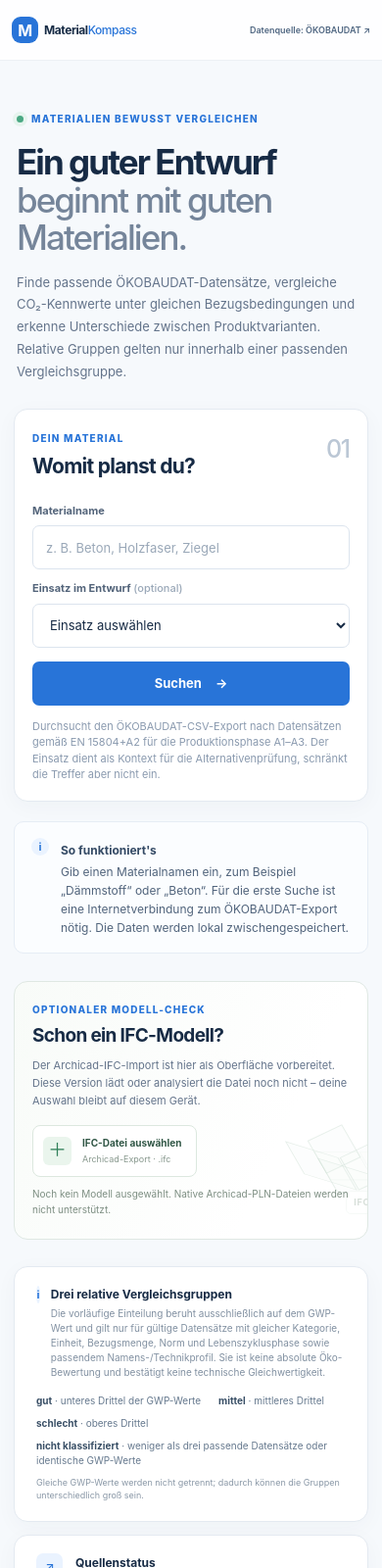
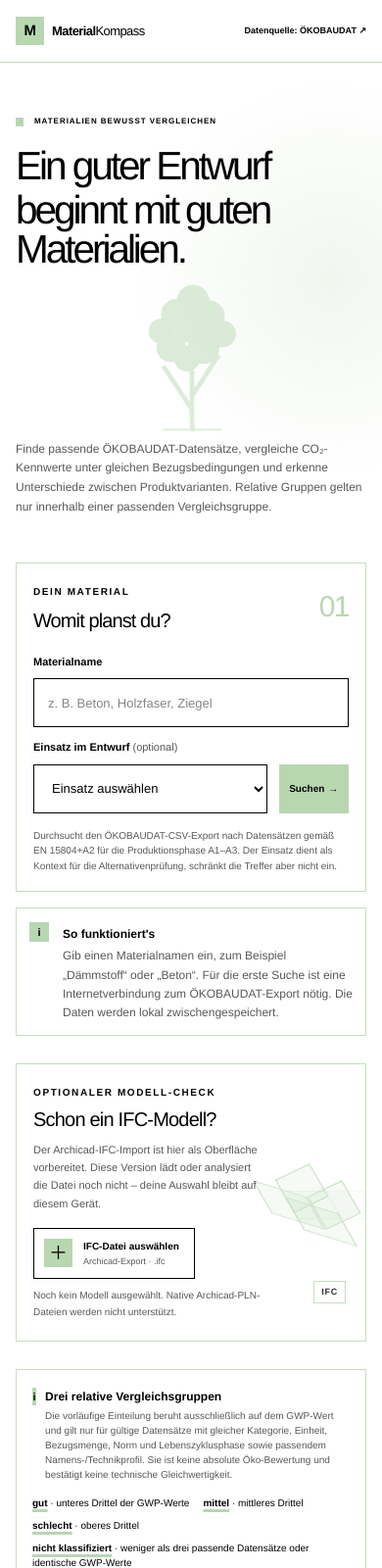
Before and after one commit to Jade-HS-Vibecoding-WPK/CO-Emissionsrechner, a plain HTML site: page public/index.html in a window 390 px wide. Shown: the top 1600 px of the page at 98% size. Drawn offline with Linux system fonts and the light colour scheme.

Commit message:
Apply Swiss-style material app redesign
Co-authored-by: Copilot App <223556219+Copilot@users.noreply.github.com>

```diff
--- a/public/index.html
+++ b/public/index.html
@@ -3,9 +3,10 @@
 <head>
   <meta charset="utf-8">
   <meta name="viewport" content="width=device-width, initial-scale=1">
-  <meta name="theme-color" content="#f6f9fc">
+  <meta name="theme-color" content="#ffffff">
   <title>Material-Kompass – CO₂ &amp; Ökobilanz</title>
   <link rel="stylesheet" href="/styles.css">
+  <link rel="stylesheet" href="/swiss.css">
   <script src="/app.js" defer></script>
 </head>
 <body>
@@ -18,9 +19,26 @@
   </header>
 
   <main>
-    <section class="intro">
-      <p class="eyebrow"><span class="eyebrow-dot"></span>Materialien bewusst vergleichen</p>
-      <h1>Ein guter Entwurf<br><span>beginnt mit guten Materialien.</span></h1>
+    <section class="intro" aria-labelledby="page-title">
+      <div class="intro-copy-block">
+        <p class="eyebrow"><span class="eyebrow-dot" aria-hidden="true"></span>Materialien bewusst vergleichen</p>
+        <h1 id="page-title">Ein guter Entwurf<br><span>beginnt mit guten Materialien.</span></h1>
+      </div>
+      <svg class="hero-tree" viewBox="0 0 360 440" role="presentation" aria-hidden="true" focusable="false">
+        <path class="tree-trunk" d="M183 411c-3-69 1-113-2-157m1 104c-31-45-49-75-73-110m73 74c29-42 45-70 68-103m-67 41c-23-33-36-54-51-83m53 48c19-33 32-52 47-77m-50 30c-2-35-1-58 2-87" />
+        <path class="tree-ground" d="M108 412h150" />
+        <g class="tree-crown">
+          <circle cx="185" cy="72" r="44" />
+          <circle cx="139" cy="105" r="39" />
+          <circle cx="226" cy="112" r="43" />
+          <circle cx="101" cy="151" r="34" />
+          <circle cx="177" cy="137" r="44" />
+          <circle cx="264" cy="158" r="35" />
+          <circle cx="127" cy="194" r="39" />
+          <circle cx="213" cy="195" r="42" />
+          <circle cx="169" cy="224" r="34" />
+        </g>
+      </svg>
       <p class="intro-copy">Finde passende ÖKOBAUDAT-Datensätze, vergleiche CO₂-Kennwerte unter gleichen Bezugsbedingungen und erkenne Unterschiede zwischen Produktvarianten. Relative Gruppen gelten nur innerhalb einer passenden Vergleichsgruppe.</p>
     </section>
 
--- /dev/null
+++ b/public/swiss.css
@@ -0,0 +1,452 @@
+:root {
+  color-scheme: light;
+  --ink: #000;
+  --muted: rgba(0, 0, 0, .66);
+  --soft: rgba(0, 0, 0, .48);
+  --line: rgba(183, 215, 176, .8);
+  --paper: #fff;
+  --canvas: #fff;
+  --blue: #000;
+  --blue-dark: #000;
+  --blue-soft: #B7D7B0;
+  --green: #000;
+  --green-bg: #B7D7B0;
+  --orange: #000;
+  --orange-bg: #B7D7B0;
+  --red: #000;
+  --red-bg: #B7D7B0;
+  font-family: "Helvetica Neue", Helvetica, Arial, sans-serif;
+}
+
+* {
+  border-radius: 0 !important;
+  box-shadow: none !important;
+}
+
+body {
+  position: relative;
+  isolation: isolate;
+  overflow-x: hidden;
+  color: #000;
+  background: #fff;
+}
+
+body::before {
+  position: fixed;
+  z-index: -1;
+  top: -28vw;
+  right: -14vw;
+  width: 68vw;
+  height: 68vw;
+  border-radius: 50% !important;
+  background: radial-gradient(ellipse, rgba(183, 215, 176, .2), rgba(183, 215, 176, 0) 68%);
+  content: "";
+  pointer-events: none;
+  animation: ambient-drift 32s ease-in-out infinite alternate;
+  will-change: transform;
+}
+
+@keyframes ambient-drift {
+  from { transform: translate3d(0, 0, 0) scale(.96); }
+  to { transform: translate3d(-7vw, 8vw, 0) scale(1.08); }
+}
+
+.site-header {
+  position: relative;
+  z-index: 1;
+  height: 76px;
+  padding: 0 max(32px, calc((100vw - 1360px) / 2));
+  border-bottom: 1px solid var(--line);
+  background: rgba(255, 255, 255, .92);
+}
+
+.brand {
+  gap: 12px;
+  color: #000;
+  font-size: 15px;
+  font-weight: 700;
+  letter-spacing: -.045em;
+}
+
+.brand-mark {
+  width: 32px;
+  height: 32px;
+  color: #000;
+  background: #B7D7B0;
+  font-size: 15px;
+}
+
+.brand-light { color: #000; font-weight: 400; }
+.header-link { color: #000; font-size: 11px; font-weight: 600; }
+.header-link:hover, .source-note a:hover { color: #000; text-decoration: underline; text-decoration-color: #B7D7B0; text-decoration-thickness: 3px; }
+
+main {
+  display: grid;
+  grid-template-columns: repeat(12, minmax(0, 1fr));
+  column-gap: 24px;
+  row-gap: 24px;
+  width: min(calc(100% - 64px), 1360px);
+  margin: 0 auto;
+}
+
+.intro {
+  grid-column: 1 / -1;
+  display: grid;
+  grid-template-columns: repeat(12, minmax(0, 1fr));
+  column-gap: 24px;
+  align-items: center;
+  min-height: 490px;
+  padding: 76px 0 64px;
+}
+
+.intro-copy-block { grid-column: 1 / span 7; }
+.intro-copy { grid-column: 1 / span 7; }
+.eyebrow, .step-label { color: #000; font-size: 10px; font-weight: 700; letter-spacing: .16em; }
+.eyebrow { gap: 11px; }
+.eyebrow-dot { width: 9px; height: 9px; background: #B7D7B0; }
+
+h1 {
+  max-width: 850px;
+  margin: 29px 0 25px;
+  color: #000;
+  font-size: clamp(58px, 7.1vw, 104px);
+  font-weight: 500;
+  line-height: .96;
+  letter-spacing: -.085em;
+}
+
+h1 span { color: #000; font-weight: 400; }
+.intro-copy { max-width: 570px; color: var(--muted); font-size: 15px; line-height: 1.8; }
+
+.hero-tree {
+  grid-column: 9 / span 4;
+  grid-row: 1 / span 2;
+  justify-self: center;
+  width: min(100%, 360px);
+  height: auto;
+  overflow: visible;
+  opacity: .48;
+}
+
+.tree-trunk, .tree-ground {
+  fill: none;
+  stroke: #B7D7B0;
+  stroke-linecap: square;
+  stroke-width: 12;
+}
+
+.tree-ground { stroke-width: 5; }
+.tree-crown circle { fill: #B7D7B0; }
+
+.search-panel, .comparison-legend, .source-note,
+.message, .results-list, .detail-panel, .model-panel {
+  border: 1px solid var(--line);
+  border-radius: 0 !important;
+  background: #fff;
+}
+
+.search-panel, .comparison-legend, .source-note {
+  box-shadow: none;
+}
+
+.search-panel {
+  grid-column: 1 / -1;
+  padding: 30px 34px 26px;
+}
+
+.section-heading h2, .results-heading h2 {
+  margin-top: 7px;
+  color: #000;
+  font-size: 24px;
+  font-weight: 500;
+  letter-spacing: -.045em;
+}
+
+.step-number { color: #B7D7B0; font-size: 30px; font-weight: 500; }
+
+.form-grid {
+  grid-template-columns: minmax(0, 1.4fr) minmax(0, .9fr) 140px;
+  gap: 16px;
+  margin-top: 26px;
+}
+
+.field { gap: 9px; }
+.field > span { color: #000; font-size: 11px; font-weight: 600; }
+.optional { color: var(--muted); }
+
+input, select {
+  height: 50px;
+  padding: 0 14px;
+  border: 1px solid #000;
+  border-radius: 0 !important;
+  color: #000;
+  background: #fff;
+  font-size: 13px;
+}
+
+input::placeholder { color: var(--soft); }
+input:focus, select:focus { border-color: #000; outline: 3px solid #B7D7B0; box-shadow: none; }
+
+.search-button {
+  height: 50px;
+  border-radius: 0 !important;
+  color: #000;
+  background: #B7D7B0;
+  font-size: 12px;
+  font-weight: 700;
+  transition: background-color .18s ease;
+}
+
+.search-button:hover { color: #fff; background: #000; }
+.search-button:active { transform: none; }
+.search-button:disabled { color: #000; background: #B7D7B0; opacity: .6; }
+.form-note { margin-top: 15px; color: var(--muted); font-size: 11px; }
+
+.message {
+  grid-column: 1 / -1;
+  gap: 14px;
+  margin: 0;
+  padding: 15px 18px;
+  color: #000;
+  background: #fff;
+}
+
+.message-icon {
+  flex-basis: 20px;
+  width: 20px;
+  height: 20px;
+  border-radius: 0 !important;
+  color: #000;
+  background: #B7D7B0;
+}
+
+.message strong, .empty-detail strong { color: #000; }
+.message p, .empty-detail p { color: var(--muted); }
+.message.error { border-color: #000; background: #fff; }
+.message.error .message-icon { color: #000; background: #B7D7B0; }
+.message.loading .message-icon { border-color: #B7D7B0; border-top-color: #000; }
+
+.results-section { grid-column: 1 / -1; padding-top: 42px; }
+.results-heading { margin: 0 0 18px; }
+.results-count { color: var(--muted); font-size: 11px; }
+
+.results-layout {
+  display: grid;
+  grid-template-columns: repeat(12, minmax(0, 1fr));
+  gap: 18px 24px;
+}
+
+.results-list { grid-column: 1 / span 5; max-height: 680px; }
+.detail-panel { grid-column: 6 / span 7; min-height: 280px; }
+.result-family { padding: 18px 18px 0; border-bottom-color: var(--line); }
+.family-heading { padding: 2px 0 13px; }
+.family-kicker { color: #000; font-size: 9px; font-weight: 700; letter-spacing: .1em; }
+.family-heading h3 { margin: 5px 0 3px; color: #000; font-size: 14px; font-weight: 600; }
+.family-count { color: var(--muted); font-size: 10px; }
+.family-items { border-top-color: var(--line); }
+
+.result-card {
+  padding: 14px 6px 13px;
+  border-bottom-color: var(--line);
+  color: #000;
+  background: #fff;
+}
+
+.result-card:hover { background: rgba(183, 215, 176, .28); }
+.result-card[aria-pressed="true"] { background: #B7D7B0; box-shadow: inset 4px 0 #000; }
+.result-name { color: #000; font-size: 12px; font-weight: 650; }
+.result-category { color: var(--muted); }
+.result-year { color: var(--muted); }
+.result-value { color: #000; font-weight: 700; }
+.result-rating { margin-top: 9px; }
+.rating-badge { border-color: #000; border-radius: 0 !important; color: #000; background: #fff; }
+.variant-note { color: var(--muted); }
+
+.empty-detail { padding: 63px 36px; }
+.empty-icon { color: #000; }
+.detail-content { padding: 26px; }
+.detail-kicker { color: #000; }
+.detail-title { color: #000; font-size: 20px; font-weight: 550; letter-spacing: -.04em; }
+.detail-category { color: var(--muted); }
+
+.gwp-card { margin-top: 22px; padding: 18px; border-left: 5px solid #B7D7B0; border-radius: 0 !important; background: #fff; }
+.gwp-label { color: #000; font-size: 10px; font-weight: 650; }
+.gwp-value { color: #000; font-size: 32px; font-weight: 500; }
+.gwp-unit, .gwp-caption { color: var(--muted); }
+.metric-heading { color: #000; }
+.metric-grid { gap: 0 16px; }
+.metric { border: 0; border-top: 1px solid var(--line); border-radius: 0 !important; }
+.metric-name { color: var(--muted); }
+.metric-value { color: #000; }
+.metric-unit { color: var(--muted); }
+.metadata { border-top-color: var(--line); }
+.metadata dt { color: var(--muted); }
+.metadata dd { color: #000; }
+.dataset-link { color: #000; text-decoration-color: #B7D7B0; text-underline-offset: 3px; }
+.dataset-link:hover { color: #000; text-decoration: underline; text-decoration-thickness: 3px; }
+
+.compare-note { border-left-color: #B7D7B0; color: #000; background: rgba(183, 215, 176, .25); }
+.alternatives h3 { color: #000; font-size: 14px; font-weight: 600; }
+.alternatives-intro { color: var(--muted); }
+.alternative { border-top-color: var(--line); }
+.alternative-name, .alternative-value { color: #000; }
+.alternative-cat, .alternative-value small { color: var(--muted); }
+.alternative-evidence { border-left: 3px solid #B7D7B0; border-radius: 0 !important; background: rgba(183, 215, 176, .2); }
+.alternative-evidence p { color: #000; }
+.alternative-evidence strong { color: #000; }
+.alternative-evidence summary { color: #000; text-decoration: underline; text-decoration-color: #B7D7B0; text-underline-offset: 3px; }
+.comparison-rows { border-top-color: var(--line); }
+.comparison-row { border-bottom-color: var(--line); color: #000; }
+.comparison-row span:nth-child(2) { color: #000; }
+.comparison-row small { color: var(--muted); }
+.alternative-limits { color: var(--muted); }
+.no-alternatives { color: #000; background: rgba(183, 215, 176, .2); }
+
+.material-assessment { margin-top: 24px; padding: 18px; border: 1px solid #B7D7B0; border-radius: 0 !important; background: rgba(183, 215, 176, .16); }
+.material-assessment h3, .assessment-title { color: #000; }
+.assessment-application, .assessment-status { color: #000 !important; }
+.material-assessment > p:not(.assessment-application):not(.assessment-status), .material-assessment ul { color: #000; }
+
+.model-panel {
+  grid-column: 1 / -1;
+  gap: 30px;
+  margin-top: 12px;
+  padding: 28px 34px;
+  border-color: var(--line);
+  border-radius: 0 !important;
+  background: #fff;
+}
+
+.model-copy h2 { color: #000; font-size: 24px; font-weight: 500; letter-spacing: -.04em; }
+.model-copy > p:not(.step-label) { color: var(--muted); }
+.file-picker { border: 1px solid #000; border-radius: 0 !important; color: #000; background: #fff; }
+.file-picker:hover { border-color: #000; background: #B7D7B0; }
+.file-picker-icon { border-radius: 0 !important; color: #000; background: #B7D7B0; }
+.file-picker small, .model-status { color: var(--muted) !important; }
+.file-picker:focus-within { outline: 3px solid #B7D7B0; }
+.model-cube span { border-color: rgba(183, 215, 176, .95); background: rgba(183, 215, 176, .18); }
+.model-tag { border-color: #B7D7B0; border-radius: 0 !important; color: #000; background: #fff; }
+
+.comparison-legend { grid-column: 1 / -1; margin-top: 12px; padding: 22px 26px; }
+.legend-symbol { border-radius: 0 !important; color: #000; background: #B7D7B0; }
+.legend-heading h2 { color: #000; }
+.legend-heading p, .group-note { color: var(--muted); }
+.group-legend span { color: #000; }
+.group-legend strong { color: #000; text-decoration: underline; text-decoration-color: #B7D7B0; text-decoration-thickness: 3px; text-underline-offset: 3px; }
+
+.source-note { grid-column: 1 / -1; gap: 16px; margin-top: 0; padding: 22px 26px; }
+.source-note-icon { border-radius: 0 !important; color: #000; background: #B7D7B0; }
+.source-note h2, .source-note p strong { color: #000; }
+.source-note p { color: var(--muted); }
+.source-note a { color: #000; text-decoration-color: #B7D7B0; text-underline-offset: 3px; }
+.catalog-links a { color: #000; }
+
+footer {
+  grid-column: 1 / -1;
+  padding: 20px 0 38px;
+  border-top: 1px solid var(--line);
+  color: var(--muted);
+}
+
+@media (max-width: 960px) {
+  main { grid-template-columns: repeat(8, minmax(0, 1fr)); column-gap: 20px; }
+  .intro { grid-template-columns: repeat(8, minmax(0, 1fr)); column-gap: 20px; min-height: 420px; }
+  .intro-copy-block { grid-column: 1 / span 5; }
+  .intro-copy { grid-column: 1 / span 5; }
+  .hero-tree { grid-column: 6 / span 3; grid-row: 1 / span 2; width: min(100%, 280px); }
+  .results-layout { grid-template-columns: repeat(8, minmax(0, 1fr)); column-gap: 20px; }
+  .results-list { grid-column: 1 / span 3; }
+  .detail-panel { grid-column: 4 / span 5; }
+}
+
+@media (max-width: 720px) {
+  body::before { top: 8vh; right: -42vw; width: 110vw; height: 110vw; }
+  .site-header { height: 64px; padding: 0 16px; }
+  .brand { gap: 8px; font-size: 13px; }
+  .brand-mark { width: 29px; height: 29px; }
+  .header-link { font-size: 9px; }
+
+  main {
+    grid-template-columns: repeat(4, minmax(0, 1fr));
+    column-gap: 12px;
+    row-gap: 16px;
+    width: calc(100% - 32px);
+  }
+
+  .intro {
+    grid-template-columns: repeat(4, minmax(0, 1fr));
+    column-gap: 12px;
+    min-height: 0;
+    padding: 54px 0 30px;
+  }
+
+  .intro-copy-block, .intro-copy { grid-column: 1 / -1; }
+  .eyebrow { align-items: flex-start; font-size: 8px; letter-spacing: .12em; }
+  .eyebrow-dot { flex: 0 0 8px; margin-top: 2px; }
+  h1 { margin: 20px 0 17px; font-size: clamp(36px, 10.4vw, 58px); line-height: .98; letter-spacing: -.075em; }
+  h1 br { display: none; }
+  h1 span { display: block; margin-top: .13em; }
+  .intro-copy { font-size: 12px; line-height: 1.65; }
+  .hero-tree { grid-column: 2 / span 2; grid-row: auto; align-self: center; justify-self: center; width: min(80%, 190px); max-height: 210px; margin-top: -12px; }
+
+  .search-panel { padding: 21px 17px 18px; }
+  .section-heading h2, .results-heading h2 { font-size: 20px; }
+  .form-grid { grid-template-columns: repeat(4, minmax(0, 1fr)); gap: 12px; margin-top: 19px; }
+  .material-field { grid-column: 1 / -1; }
+  .use-field { grid-column: 1 / span 3; }
+  .search-button { grid-column: 4; min-width: 0; gap: 4px; padding: 0 5px; font-size: 10px; }
+  .form-note { font-size: 10px; line-height: 1.55; }
+  .message { padding: 13px; }
+
+  .results-section { padding-top: 26px; }
+  .results-heading { align-items: flex-start; gap: 10px; }
+  .results-count { max-width: 45%; text-align: right; line-height: 1.5; }
+  .results-layout { grid-template-columns: repeat(4, minmax(0, 1fr)); gap: 12px; }
+  .results-list, .detail-panel { grid-column: 1 / -1; }
+  .results-list { max-height: 340px; }
+  .detail-content { padding: 17px; }
+  .metadata { grid-template-columns: repeat(2, minmax(0, 1fr)); gap: 9px 12px; }
+  .alternative { grid-template-columns: minmax(0, 1fr) auto; }
+  .comparison-row { grid-template-columns: minmax(0, 1fr) minmax(92px, auto); }
+  .comparison-row small { grid-column: 2; }
+
+  .model-panel { gap: 8px; padding: 21px 17px; }
+  .model-copy { max-width: 100%; }
+  .model-copy h2 { font-size: 20px; }
+  .model-illustration { position: relative; right: auto; bottom: auto; flex-basis: 76px; min-height: 100px; opacity: .8; }
+  .comparison-legend { padding: 18px 16px; }
+  .legend-heading { gap: 9px; }
+  .legend-heading p { font-size: 10px; }
+  .group-legend { gap: 8px 14px; margin-left: 0; }
+  .group-note { margin-left: 0; }
+  .source-note { padding: 18px 16px; }
+  .source-note-icon { flex-basis: 24px; width: 24px; height: 24px; }
+  .catalog-links { gap: 4px 12px; }
+  footer { flex-direction: column; gap: 6px; padding: 16px 0 26px; }
+}
+
+@media (max-width: 380px) {
+  .site-header { padding: 0 12px; }
+  .brand { gap: 6px; font-size: 12px; }
+  .header-link { font-size: 8px; }
+  main { width: calc(100% - 24px); column-gap: 8px; }
+  .intro { column-gap: 8px; }
+  .intro-copy-block, .intro-copy { grid-column: 1 / -1; }
+  h1 { font-size: 35px; }
+  .hero-tree { grid-column: 2 / span 2; }
+  .search-panel { padding-right: 13px; padding-left: 13px; }
+  .model-panel { gap: 0; }
+  .model-illustration { position: relative; right: auto; bottom: auto; flex-basis: 58px; opacity: .5; }
+  .detail-topline { align-items: flex-start; flex-direction: column; }
+}
+
+@media (prefers-reduced-motion: reduce) {
+  *, *::before, *::after {
+    scroll-behavior: auto !important;
+    animation-duration: .01ms !important;
+    animation-iteration-count: 1 !important;
+    transition-duration: .01ms !important;
+  }
+
+  body::before { animation: none; }
+}
```
Also changed, not shown: 2 other files.
